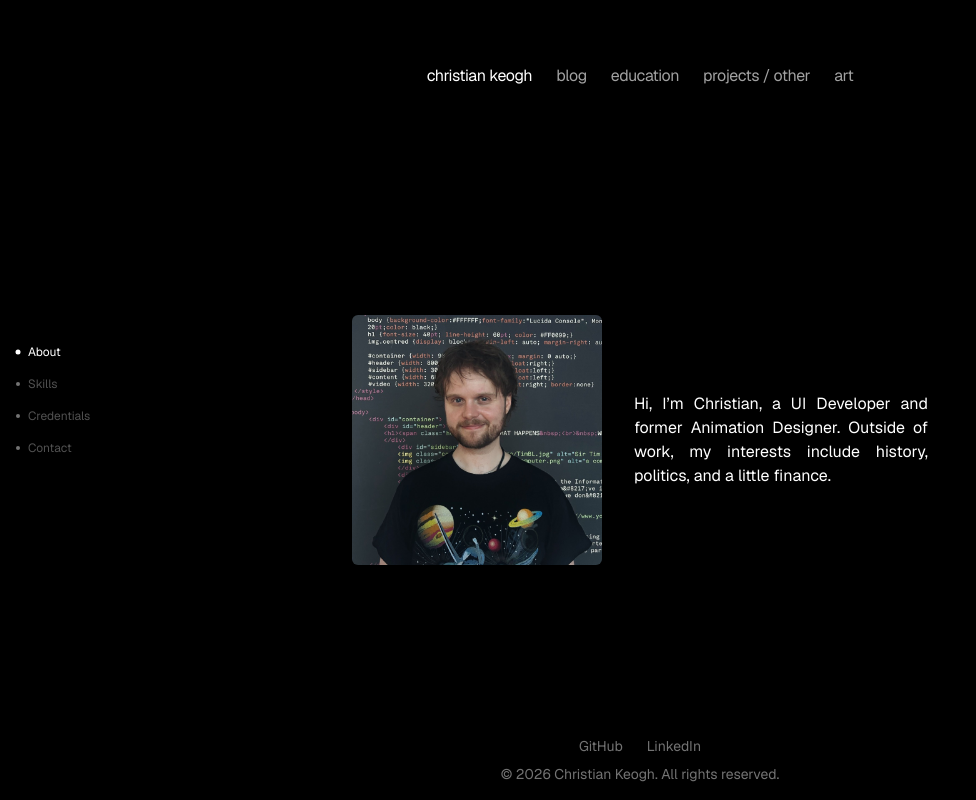
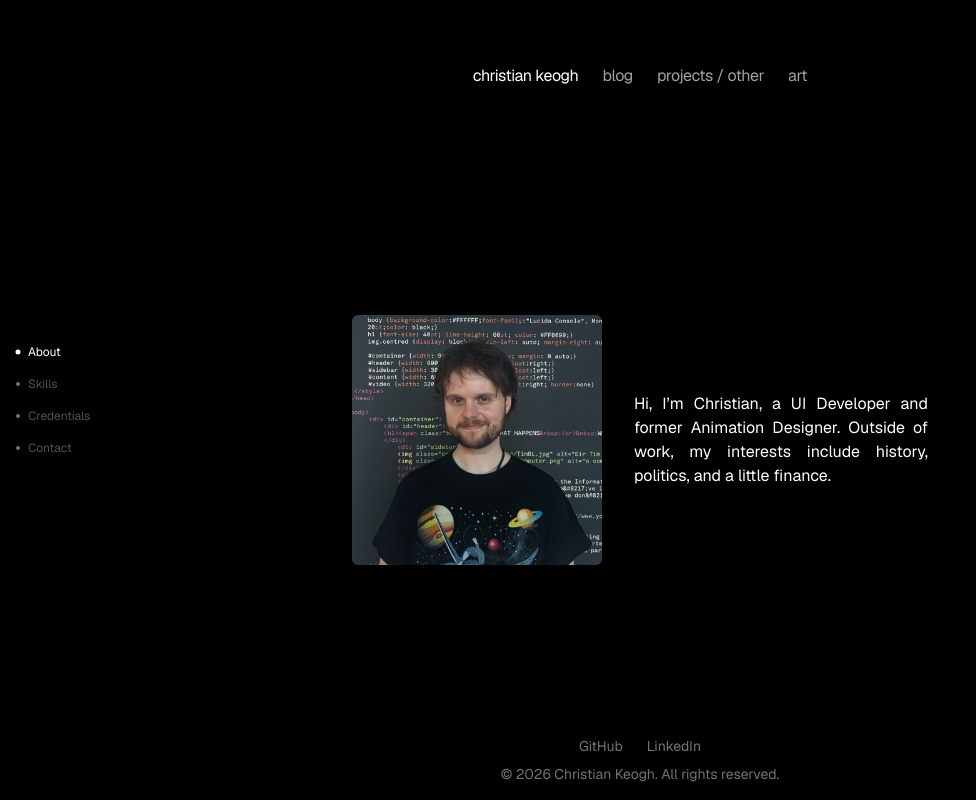
Before and after one commit to ChristianKeogh/personal_website, a Next.js app: page / in a window 1280 px wide. Shown: the top 800 px of the page, without its empty margins (0-976 px from the left). Built offline with nearby package versions, Linux system fonts and the light colour scheme.

Commit message:
hide education from nav for now

```diff
--- a/app/components/nav.tsx
+++ b/app/components/nav.tsx
@@ -20,9 +20,9 @@ const navItems: Record<string, NavItem> = {
   "/blog": {
     name: "blog"
   },
-  "/education": {
-    name: "education"
-  },
+  // "/education": {
+  //   name: "education"
+  // },
   "/other": {
     name: "projects / other",
     dropdownItemsOther: [
```
